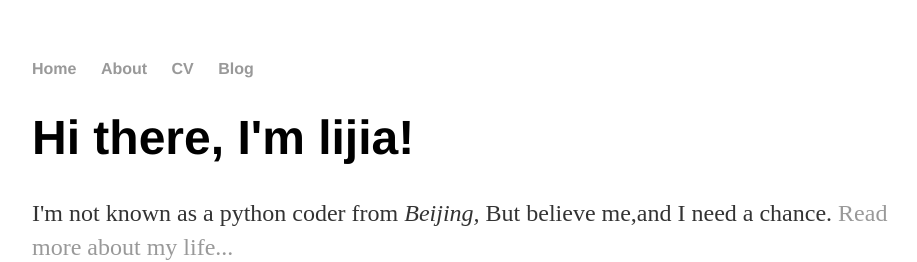
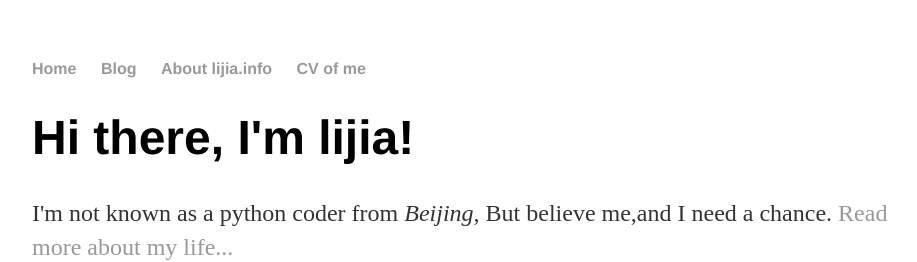
Before and after one commit to zhiranyouni/zhiranyouni.github.io, a Jekyll site: the page built from index.html, in a window 1280 px wide. Shown: the top 262 px of the page, without its empty margins (160-1077 px from the left). Built offline with Jekyll 4.4.1, drawn with Linux system fonts in a browser that asks for light colours.

Commit message:
Update default.html

```diff
--- a/_layouts/default.html
+++ b/_layouts/default.html
@@ -10,9 +10,10 @@
 			<nav>
 	    		<ul>
 	        		<li><a href="/">Home</a></li>
-		        	<li><a href="/about">About</a></li>
-	        		<li><a href="/cv">CV</a></li>
-	        		<li><a href="/blog">Blog</a></li>
+		        	<li><a href="/blog">Blog</a></li>
+	        		<li><a href="/about">About lijia.info</a></li>
+	        		<li><a href="/cv">CV of me</a></li>
+
 	    		</ul>
 			</nav>
 			<div class="container">
```
